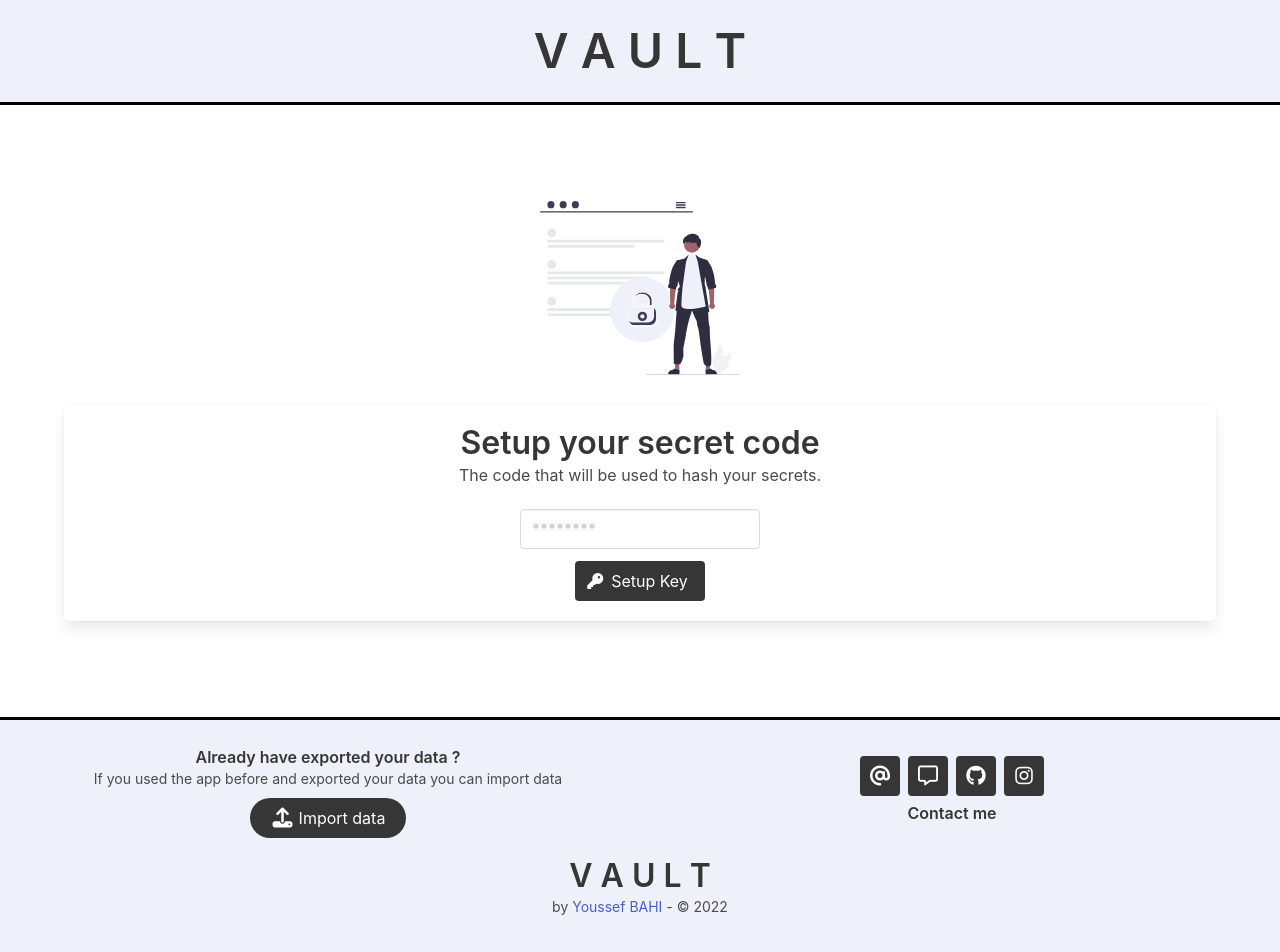
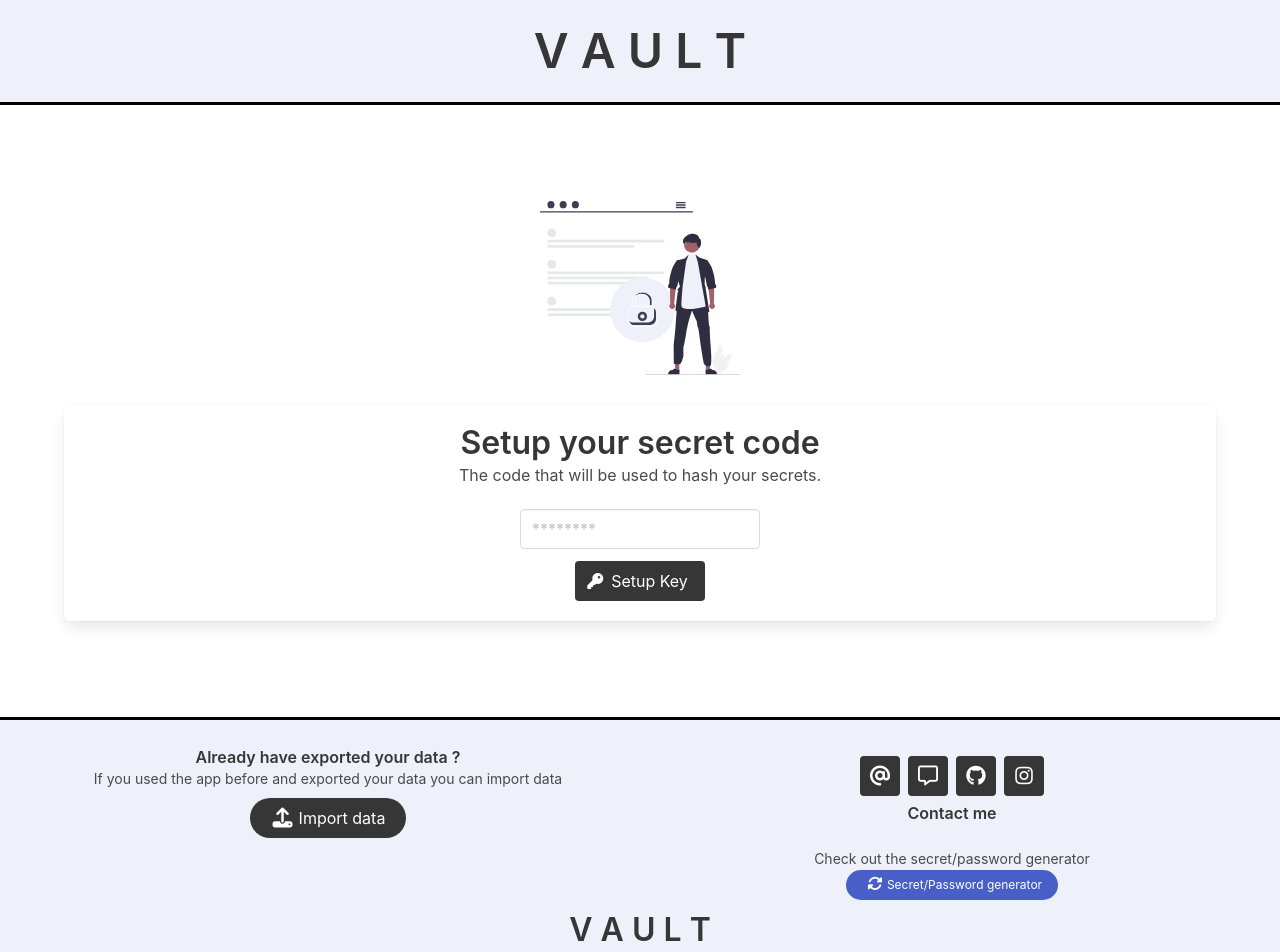
Before and after one commit to you97ssef/Vault, a Vue app: page /setup in a window 1280 px wide. Shown: the top 952 px of the page. Built offline with nearby package versions, Linux system fonts and the light colour scheme.

Commit message:
added the secret generator to the footer

```diff
--- a/src/components/Footer.vue
+++ b/src/components/Footer.vue
@@ -108,6 +108,16 @@
 					</a>
 				</div>
 				<h6 class="title is-6">Contact me</h6>
+				<p>
+					<small class="m-1">Check out the secret/password generator</small>
+				</p>
+				<router-link
+					class="button is-rounded is-link is-small"
+					to="/generator"
+				>
+					<span class="icon ml-1"><i class="fa-solid fa-rotate fa-lg"></i></span>
+					<span>Secret/Password generator</span>
+				</router-link>
 			</div>
 		</div>
 		<div class="has-text-centered mb-5">
```
